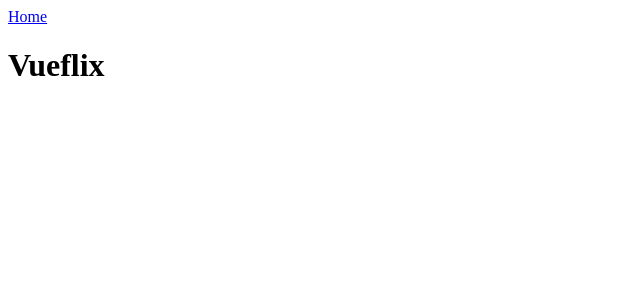
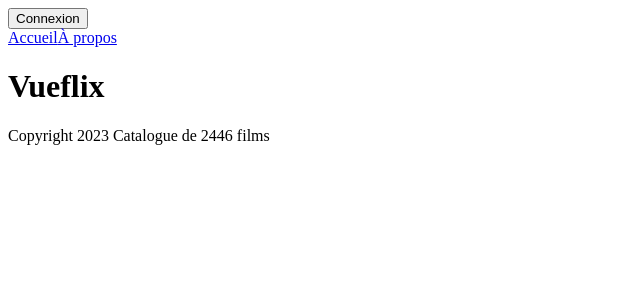
Before and after one commit to LaMarinade/projet_vueflix, a Vue app: page / in a window 1280 px wide. Shown: the top 300 px of the page, without its empty margins (0-640 px from the left). Built offline with nearby package versions, Linux system fonts and the light colour scheme.

Commit message:
second commit pageaccueil, a propos, header et footer

```diff
--- a/src/App.vue
+++ b/src/App.vue
@@ -1,12 +1,19 @@
+<template>
+  <div id="app">
+    <Header :userLoggedIn="userLoggedIn" :userName="userName" @toggleUserStatus="toggleUserStatus"/>
+    <router-link to="/">Accueil</router-link>
+    <router-link to="/about">À propos</router-link>
+    <router-view />
+    <Footer :numberOfFilms="numberOfFilms" />
+  </div>
+</template>
+
 <script setup>
+import Header from "./components/Header.vue";
+import Footer from "./components/Footer.vue";
 import { RouterLink, RouterView } from 'vue-router'
 </script>
 
-<template>
-
-      <nav>
-        <RouterLink to="/">Home</RouterLink>
-      </nav>
-
-  <RouterView />
-</template>
+<style>
+/* Styles globaux pour votre application */
+</style>
--- /dev/null
+++ b/src/components/Footer.vue
@@ -0,0 +1,20 @@
+<template>
+    <footer>
+      <p>Copyright  {{ currentYear }} Catalogue de {{ numberOfFilms }} films</p>
+    </footer>
+  </template>
+
+  <script>
+  export default {
+    data() {
+      return {
+        currentYear: new Date().getFullYear(),
+        numberOfFilms: 2446, // Mettez la valeur correcte ici
+      };
+    },
+  };
+  </script>
+
+  <style scoped>
+  /* Styles spécifiques au composant Footer */
+  </style>
--- /dev/null
+++ b/src/components/Header.vue
@@ -0,0 +1,27 @@
+<template>
+    <header>
+      <div v-if="userLoggedIn">
+        <img class="avatar-img" :src="image" alt="Avatar de l'utilisateur" />
+        <p>{{ userName }}</p>
+      </div>
+      <button @click="toggleUserStatus">{{ userLoggedIn ? 'Déconnexion' : 'Connexion' }}</button>
+    </header>
+  </template>
+
+  <script setup>
+import { ref } from 'vue';
+import image from "../../img/avatar-vueflix.png";
+
+const userLoggedIn = ref(false);
+const userName = ref("Nom de l'utilisateur");
+
+const toggleUserStatus = () => {
+  userLoggedIn.value = !userLoggedIn.value;
+};
+  </script>
+
+  <style scoped>
+  .avatar-img{
+    width: 100px;
+  }
+  </style>
--- a/src/router/index.js
+++ b/src/router/index.js
@@ -1,15 +1,23 @@
 import { createRouter, createWebHistory } from 'vue-router'
-import HomeView from '../views/HomeView.vue'
+import Home from '../views/Home.vue'
+import About from '../views/About.vue';
+
+const routes = [
+  {
+    path: '/',
+    name: 'Home',
+    component: Home,
+  },
+  {
+    path: '/about',
+    name: 'About',
+    component: About,
+  },
+];
 
 const router = createRouter({
-  history: createWebHistory(import.meta.env.BASE_URL),
-  routes: [
-    {
-      path: '/',
-      name: 'home',
-      component: HomeView
-    }
-  ]
-})
+  history: createWebHistory(),
+  routes,
+});
 
-export default router
+export default router;
--- /dev/null
+++ b/src/views/About.vue
@@ -0,0 +1,5 @@
+<template>
+    <div>
+
+    </div>
+</template>
```
Also changed, not shown: img/avatar-vueflix.png (added), src/views/Home.vue (renamed from src/views/HomeView.vue).
